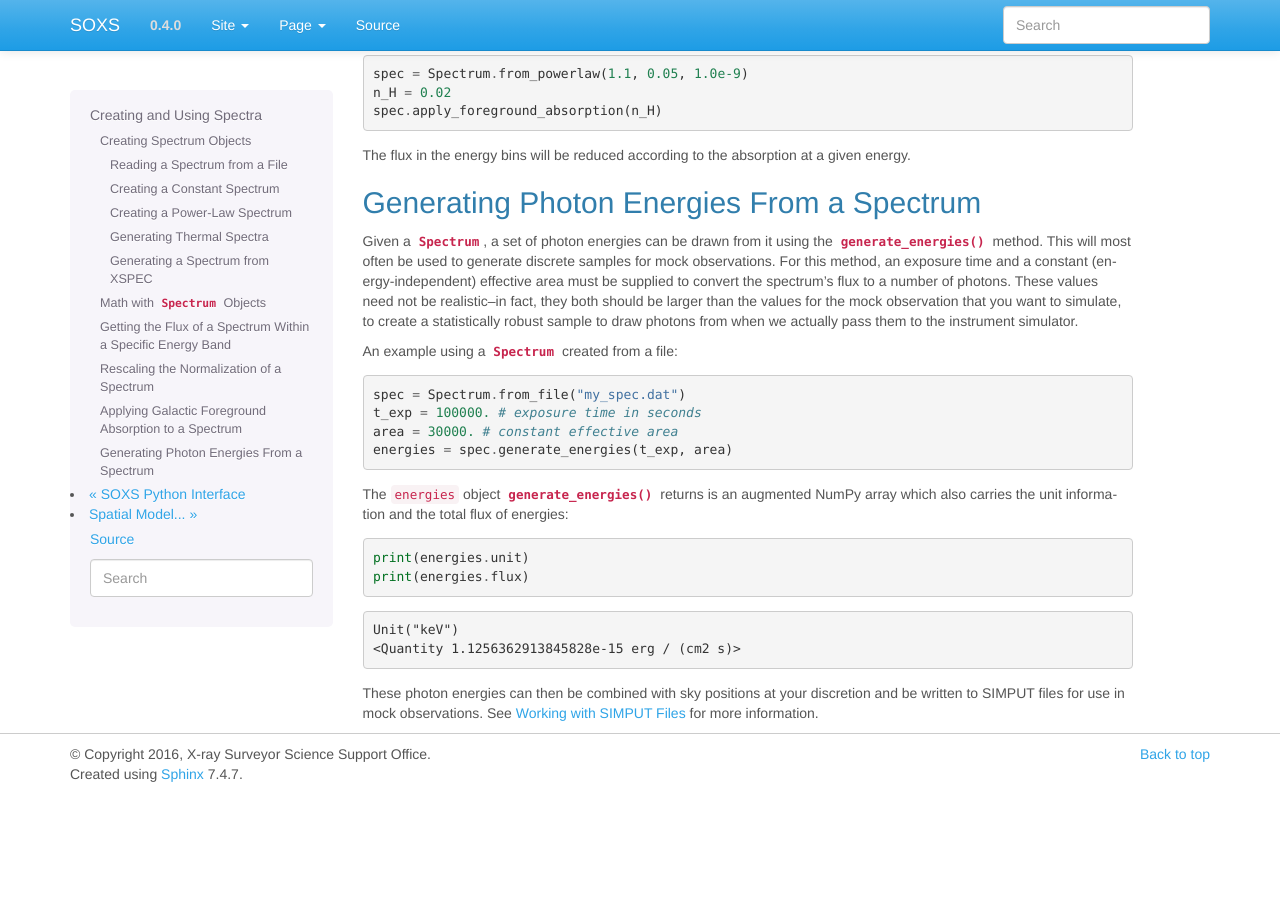
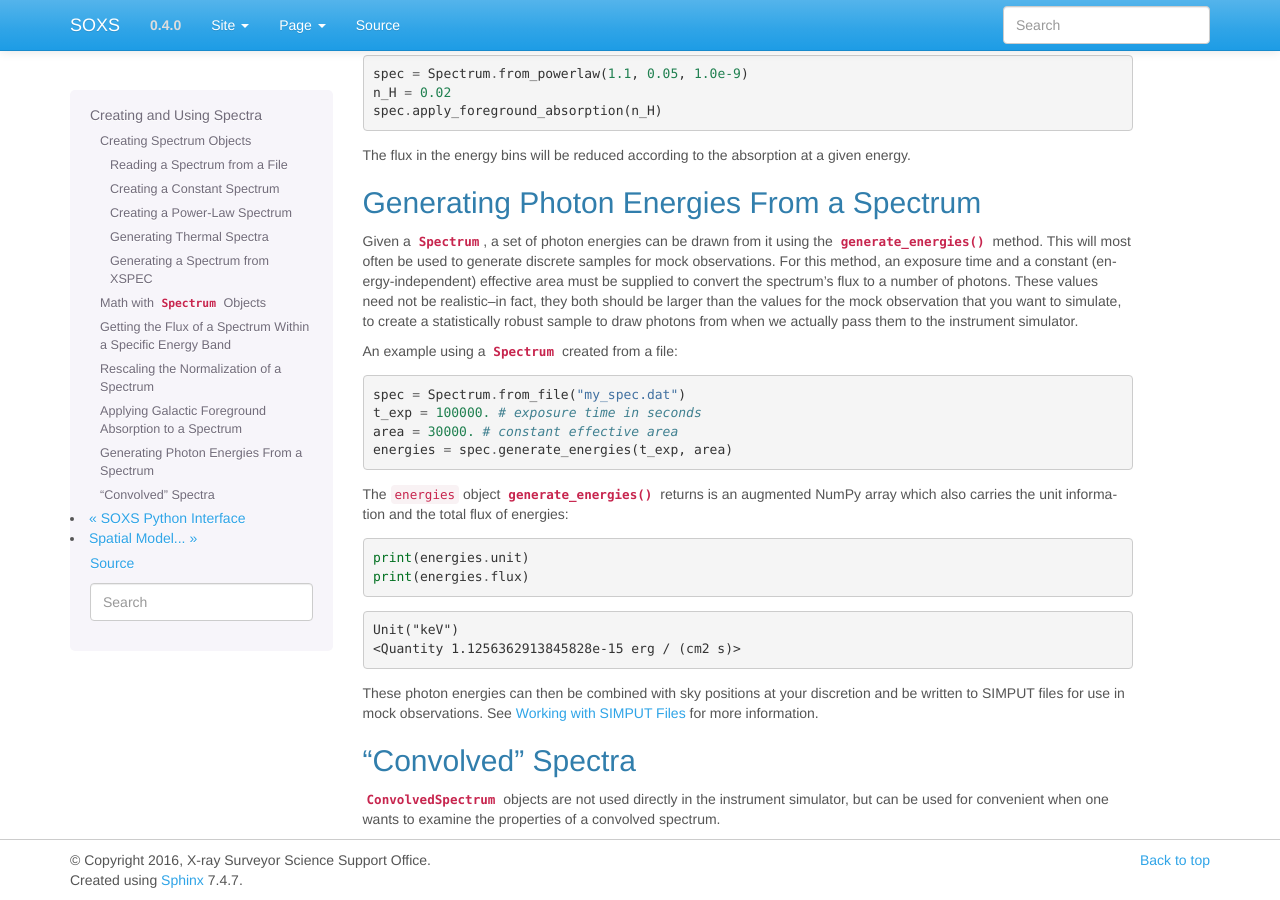
Before and after one commit to lynx-x-ray-observatory/soxs, a Sphinx documentation site: the page built from doc/source/python/spectra.rst, in a window 1280 px wide and 900 px high, scrolled down 3358 px. Built offline with Sphinx 7.4.7, drawn with Linux system fonts in a browser that asks for light colours; before the commit the page ends 4152 px from its top, so only the background shows below that.

Commit message:
Starting work on convolved spectrum docs

```diff
--- a/doc/source/python/spectra.rst
+++ b/doc/source/python/spectra.rst
@@ -275,3 +275,10 @@ NumPy array which also carries the unit information and the total flux of energi
 These photon energies can then be combined with sky positions at your discretion
 and be written to SIMPUT files for use in mock observations. See :ref:`simput` for
 more information.
+
+"Convolved" Spectra
+-------------------
+
+:class:`~soxs.spectra.ConvolvedSpectrum` objects are not used directly in the
+instrument simulator, but can be used for convenient when one wants to examine the
+properties of a convolved spectrum.
```
